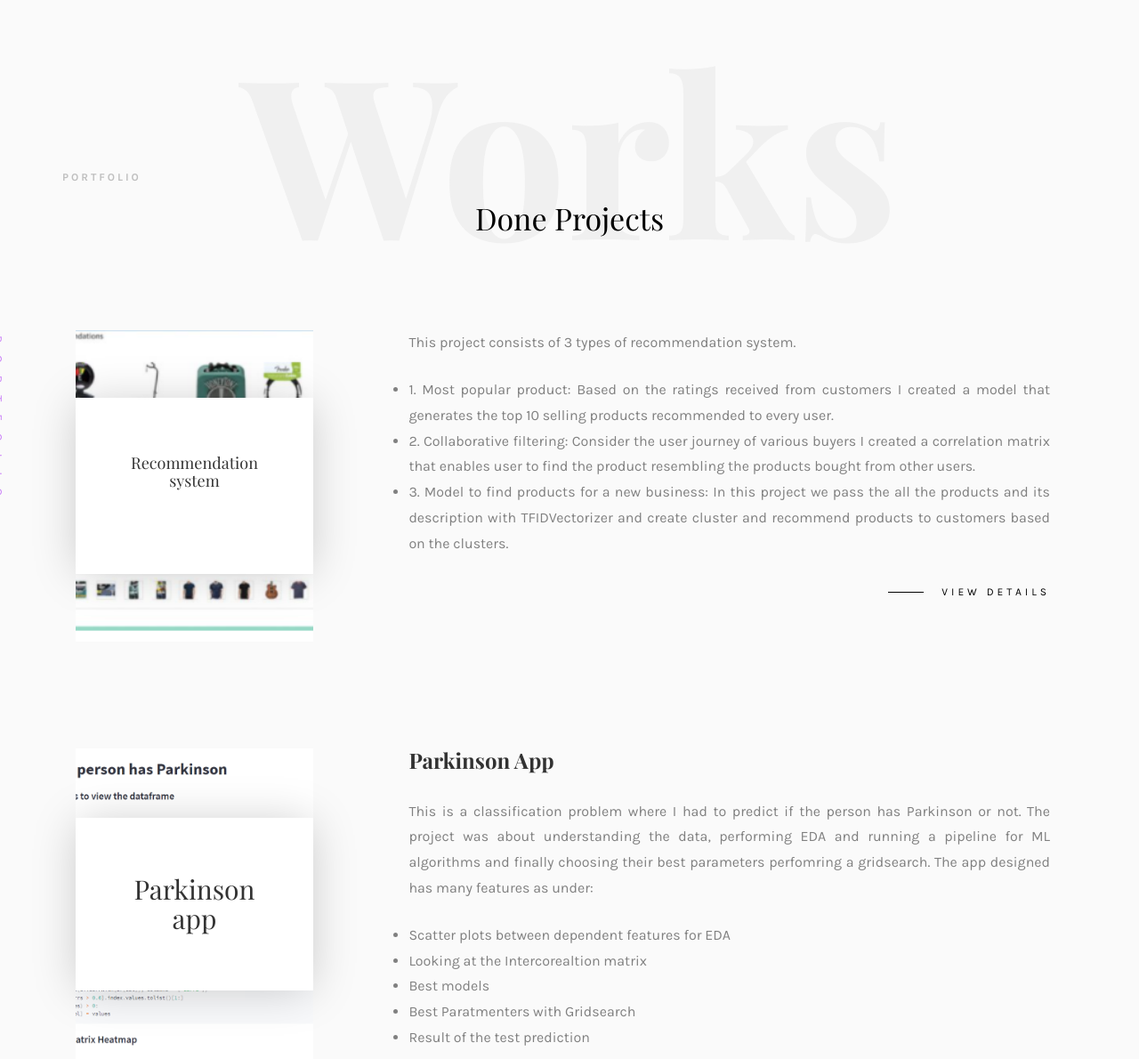
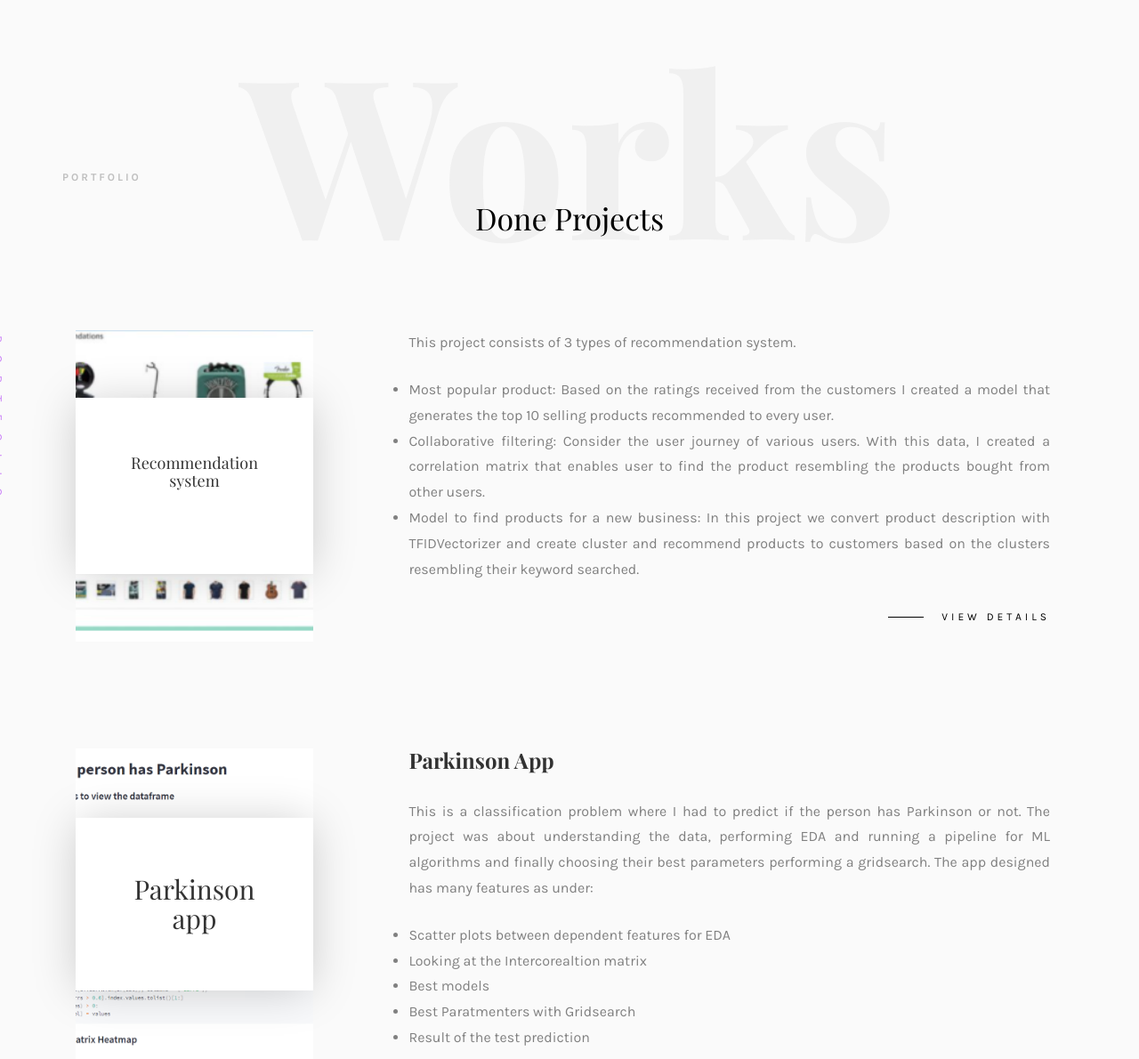
Before and after one commit to MurtazaJ/portfolio, a Flask app: page / in a window 1280 px wide; the page is wider, and only the part inside the window is pictured. Shown: the part 2547-3737 px from the top of that part at 89% size. Run offline with Flask 2, Linux system fonts and the light colour scheme; some libraries are stand-ins or nearby versions; some web fonts are replaced.

Commit message:
changed skills

```diff
--- a/templates/projects2.html
+++ b/templates/projects2.html
@@ -30,9 +30,9 @@
 					<div class="desc">
 						<p>This project consists of 3 types of recommendation system.</p>
 						<ul>
-							<li>1. Most popular product: Based on the ratings received from customers I created a model that generates the top 10 selling products recommended to every user.</li>
-							<li>2. Collaborative filtering: Consider the user journey of various buyers I created a correlation matrix that enables user to find the product resembling the products bought from other users.</li>
-							<li>3. Model to find products for a new business: In this project we pass the all the products and its description with TFIDVectorizer and create cluster and recommend products to customers based on the clusters.</li>
+							<li>Most popular product: Based on the ratings received from the customers I created a model that generates the top 10 selling products recommended to every user.</li>
+							<li>Collaborative filtering: Consider the user journey of various users. With this data, I created a correlation matrix that enables user to find the product resembling the products bought from other users.</li>
+							<li>Model to find products for a new business: In this project we convert product description with TFIDVectorizer and create cluster and recommend products to customers based on the clusters resembling their keyword searched.</li>
 						</ul>
 						<p class="read"><a href="https://github.com/MurtazaJ/projects/tree/main/amazon_recommendation">View details</a></p>
 					</div>
@@ -51,7 +51,7 @@
 				<div class="col-md-12 col-md-offset-1">
 					<div class="desc">
 						<h3><b>Parkinson App</b></h3>
-						<p>This is a classification problem where I had to predict if the person has Parkinson or not. The project was about understanding the data, performing EDA and running a pipeline for ML algorithms and finally choosing their best parameters perfomring a gridsearch. The app designed has many features as under:</p>
+						<p>This is a classification problem where I had to predict if the person has Parkinson or not. The project was about understanding the data, performing EDA and running a pipeline for ML algorithms and finally choosing their best parameters performing a gridsearch. The app designed has many features as under:</p>
 					<ul>
 						<li>Scatter plots between dependent features for EDA</li>
 						<li>Looking at the Intercorealtion matrix</li>
@@ -128,7 +128,7 @@
 								<li>Predict the exercise using CNN.</li>
 								<li>Calculate the counts and the calories.</li>
 							</ul>
-							<p class="read"><a href="https://github.com/MurtazaJ/projects/tree/main/count">View details</a></p>
+							<p class="read"><a href="https://github.com/MurtazaJ/projects/tree/main/count">View Details on Github</a></p>
 						</div>
 					</div>
 				</div>
@@ -149,7 +149,7 @@
 								<li>Used Arima model to do the prediction.</li>
 
 							</ul>
-							<p class="read"><a href="https://github.com/MurtazaJ/projects/tree/main/Time_series_Delhi_Climate/challenge2">View details</a></p>
+							<p class="read"><a href="https://github.com/MurtazaJ/projects/tree/main/Time_series_Delhi_Climate/challenge2">View Details on Github</a></p>
 						</div>
 					</div>
 				</div>
```
